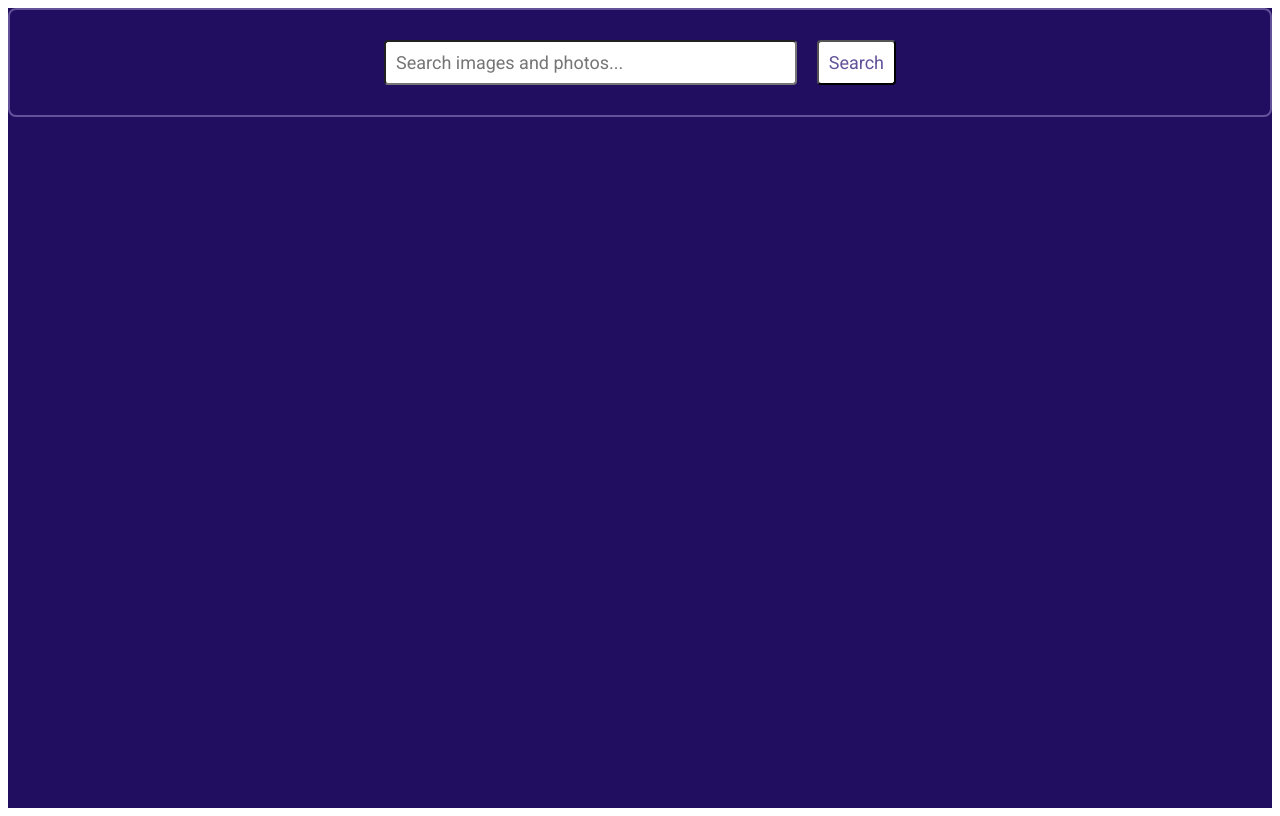
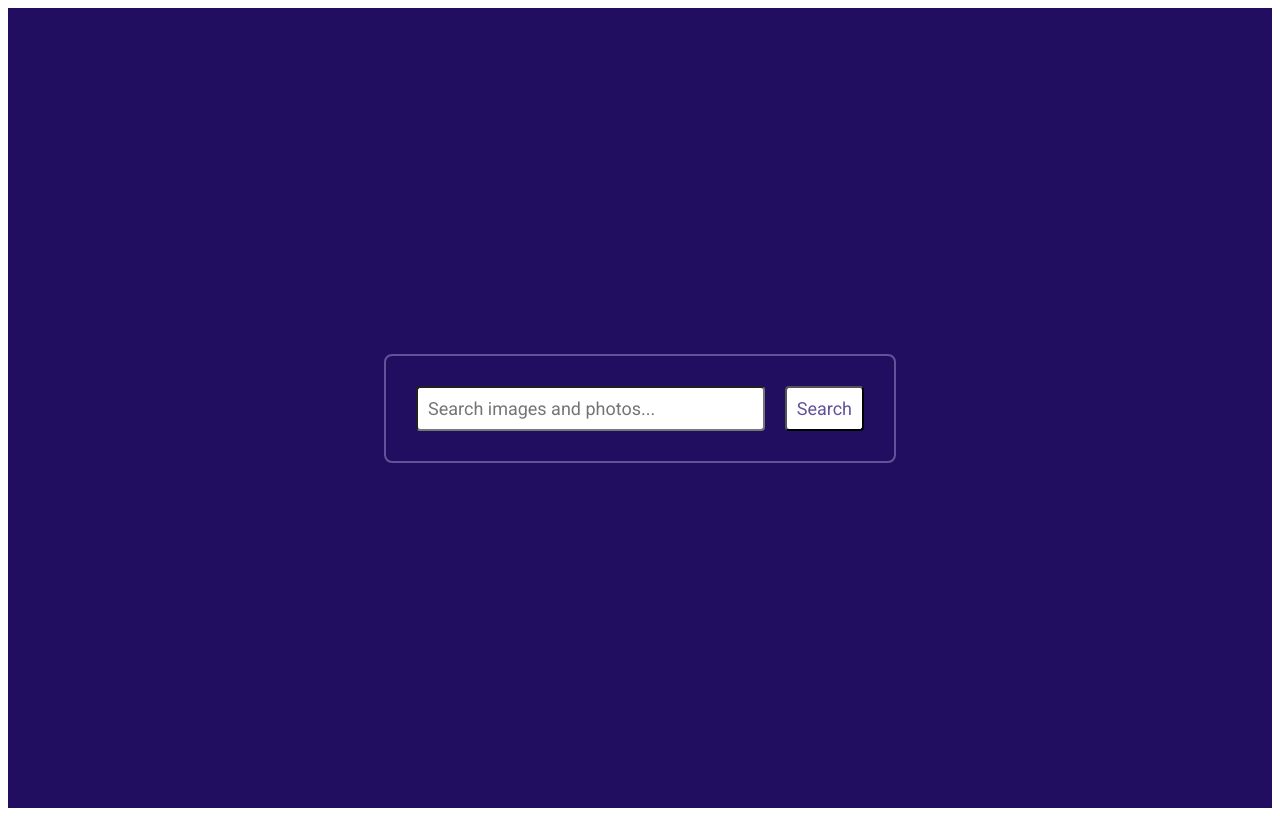
Before and after one commit to InnaSaienko/goit-react-hw-05, a React (Vite) app: page / in a window 1280 px wide. Built offline with nearby package versions, Linux system fonts and the light colour scheme; no server answers.

Commit message:
.searchBox dynamically adjust its position based on the presence of other children within .main.

```diff
--- a/src/App.module.css
+++ b/src/App.module.css
@@ -1,11 +1,24 @@
 @import url("https://fonts.googleapis.com/css2?family=Roboto&display=swap");
+
 * {
     box-sizing: border-box;
-  font-family: "Roboto", sans-serif; }
+    font-family: "Roboto", sans-serif;
+}
 
 .main {
     background: #210e60;
     min-height: 100vh;
+    display: flex;
+    flex-direction: column;
+    align-items: center;
+    justify-content: flex-start;
+
+    > header:only-child {
+        flex: 1;
+        display: flex;
+        flex-direction: column;
+        justify-content: center;
+    }
 }
 
 .button {
@@ -19,6 +32,3 @@
     color: #63529a;
     background: white;
 }
-
-
-/*# sourceMappingURL=App.module.css.map */
--- a/src/components/SearchBar/SearchBar.module.css
+++ b/src/components/SearchBar/SearchBar.module.css
@@ -1,15 +1,19 @@
 .searchBox {
-    border: 2px solid #63529a;
-    border-radius: 8px;
+    display: flex;
+    flex-direction: column;
+    align-items: center;
+    margin: 0 auto;
     padding: 30px;
-}
 
-.form {
-    width: 40vw;
-    display: flex;
-    justify-content: space-between;
-    gap: 20px;
-    margin: 0 auto;
+    & .form {
+        width: 40vw;
+        display: flex;
+        justify-content: space-between;
+        gap: 20px;
+        border: 2px solid #63529a;
+        border-radius: 8px;
+        padding: 30px;
+    }
 }
 
 .input {
```
Lines whose indentation alone changed are shown as unchanged.
